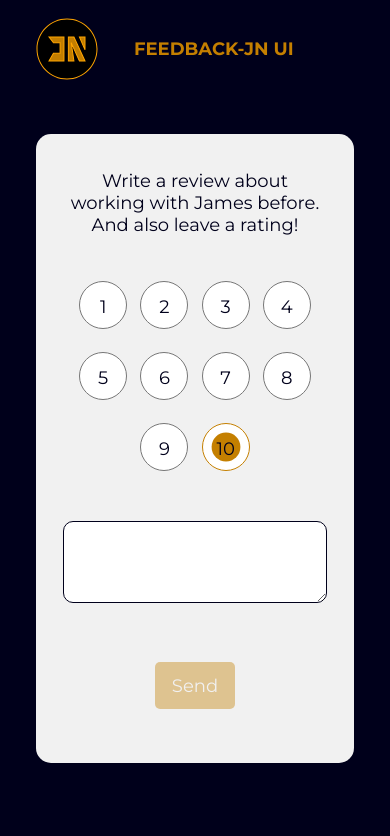
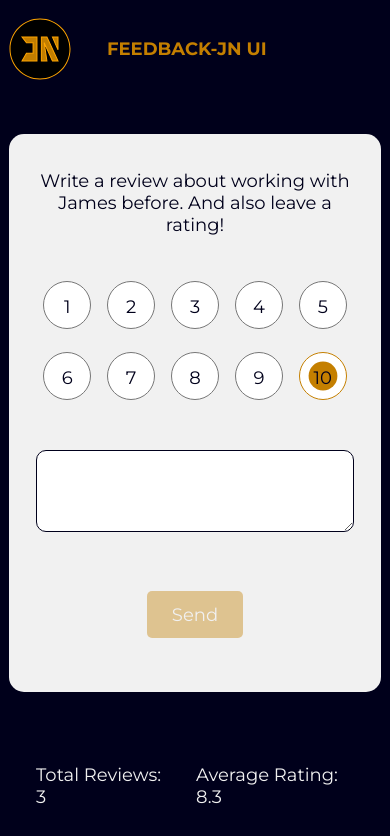
Before and after one commit to devjamesnjoroge/react-portfolio, a React (Create React App) app: page / in a window 390 px wide. Shown: the top 836 px of the page. Built offline with nearby package versions, Linux system fonts and the light colour scheme.

Commit message:
st: reduce padding on small screens

```diff
--- a/src/index.scss
+++ b/src/index.scss
@@ -33,8 +33,8 @@ body{
 }
 
 .mt-5{
-    padding-left: 2rem;
-    padding-right: 2rem;
+    padding-left: .5rem;
+    padding-right: .5rem;
     margin-top: 3rem;
 }
 
@@ -45,7 +45,7 @@ body{
     align-items: center;
     gap: 2rem;
     padding-top: 1rem;
-    padding-left: 2rem;
+    padding-left: .5rem;
 }
 
 .nav h2{
@@ -198,6 +198,11 @@ input[type='radio']:checked{
         padding: 0 1.5rem;
     }
 
+    .nav, .mt-5{
+        padding-left: 2rem;
+        padding-right: 2rem;
+    }
+
     /* shared */
 
     .card{
```
